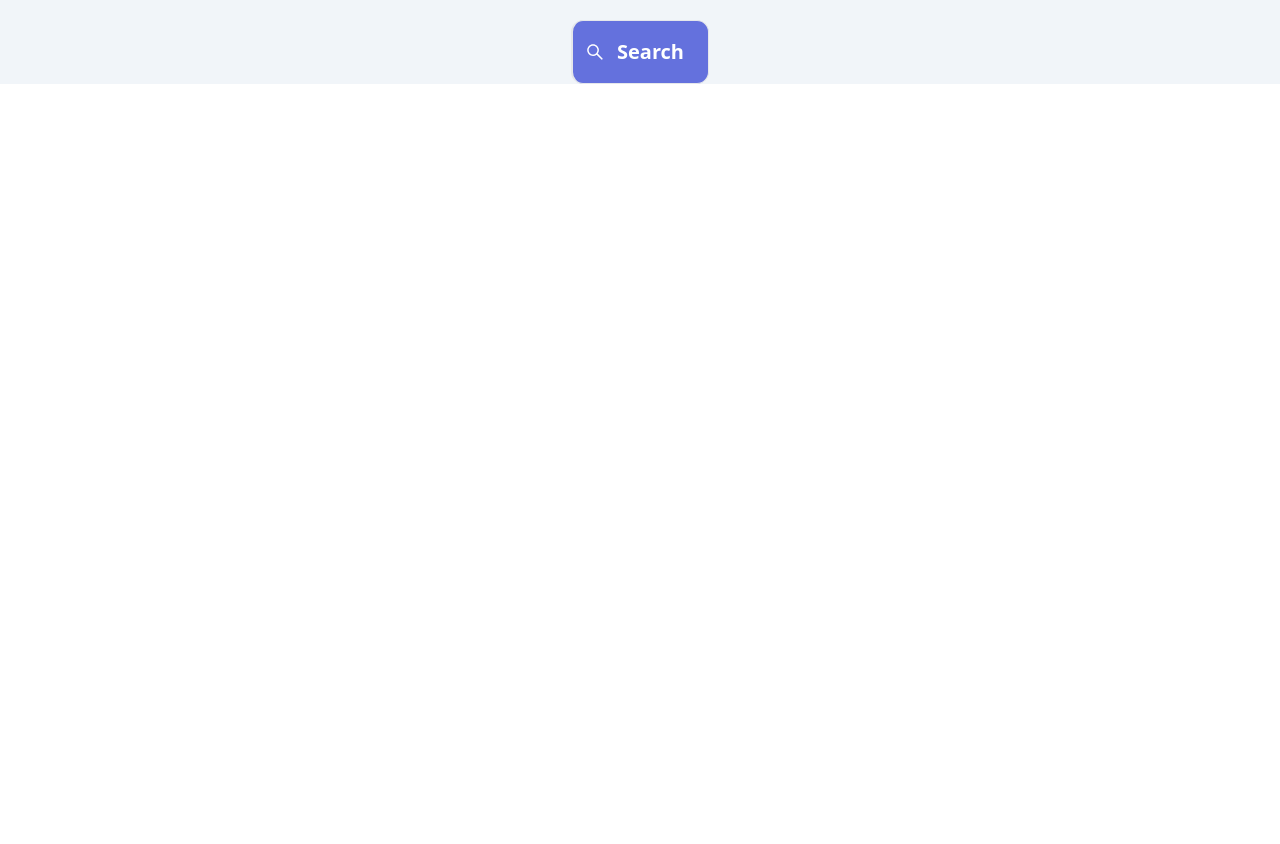
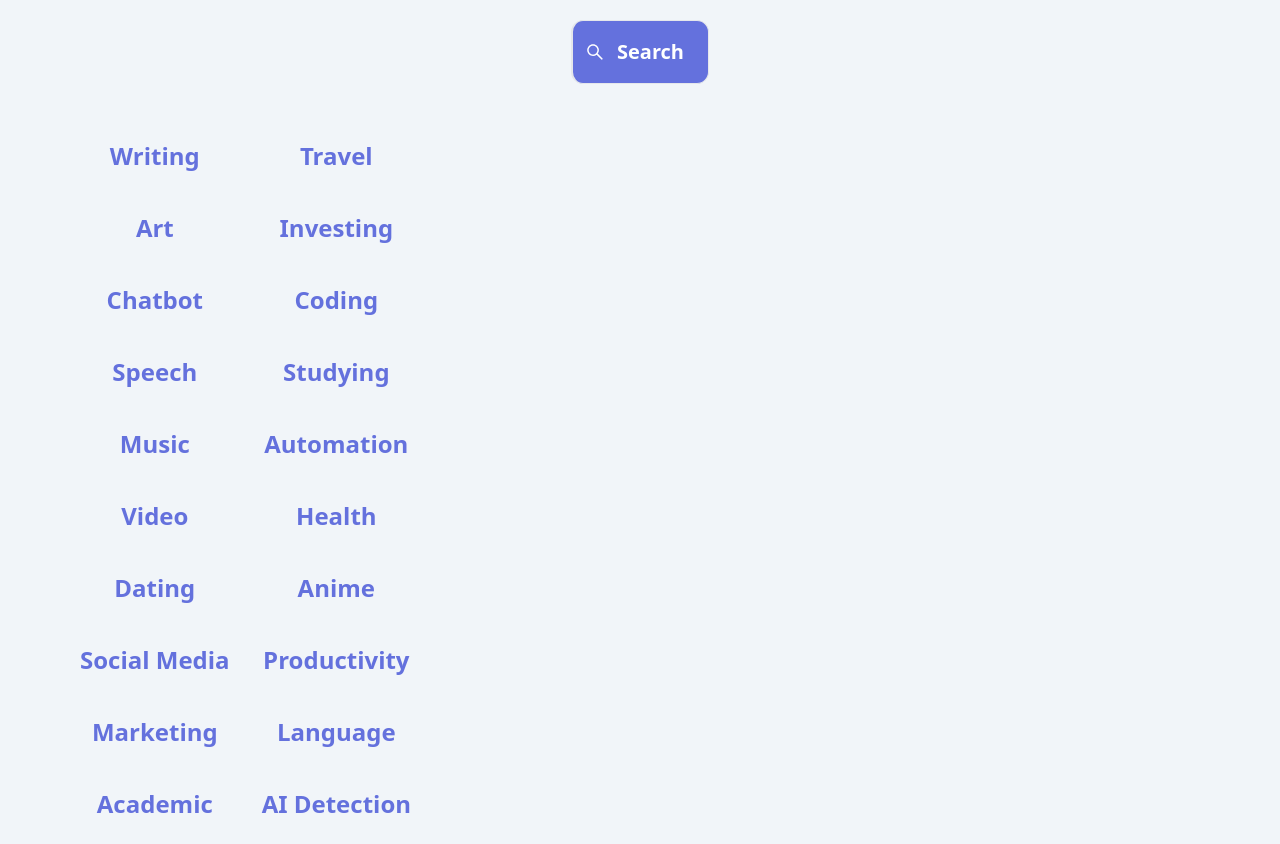
Before and after one commit to yafet-123/AiSearch, a Next.js app: page / in a window 1280 px wide. Shown: the part 464-1308 px from the top of the page. Before the commit the page ends 800 px from the top, so only its background shows below. Built offline with nearby package versions, Linux system fonts and the light colour scheme.

Commit message:
editing category of the pages index.js

```diff
--- a/components/common/MainHeader.tsx
+++ b/components/common/MainHeader.tsx
@@ -13,7 +13,7 @@ export const MainHeader: React.FC<HeaderTitle> = ({ title }) => {
         />
         <meta name="viewport" content="initial-scale=1.0, width=device-width" />
         <meta http-equiv="X-UA-Compatible" content="IE=edge" />
-
+        <link rel="manifest" href="public/manifest.json" />
         <link
           rel="apple-touch-icon"
           sizes="180x180"
--- a/components/home/Category.tsx
+++ b/components/home/Category.tsx
@@ -1,17 +1,14 @@
 import React from 'react';
-import { HeroContentOne } from '../../types/types';
+import { CategoryData }  from '../../data/Category'
 
-export const Hero: React.FC = () => {
+export const Category: React.FC<any> = () => {
   return (
-    <div className="flex justify-center items-center lg:px-20" >
-      <div className="flex flex-col gap-8 font-bold text-center md:pt-10">
-        <div>
-          <h1 className="text-3xl lg:text-5xl font-bold text-[#6471DD] dark:text-[#C1B0EB] lg:mb-2">{title}</h1>
-        </div>
-        <div>
-          <p className="text-black dark:text-white text-md md:text-xl m-4 font-normal !leading-9">{subtitle}</p>
-        </div>
-      </div>
+    <div className="flex h-full lg:px-20" >
+      <ul className="flex h-[45rem] flex-col justify-center items-center flex-wrap gap-8 font-bold break-words">
+        { CategoryData?.map((category:any, index:any)=>(
+          <li key={index} className="text-lg lg:text-2xl font-bold text-[#6471DD] dark:text-[#C1B0EB] lg:mb-2">{category.title}</li>
+        ))}
+      </ul>
     </div>
   );
 };
--- a/data/Category.ts
+++ b/data/Category.ts
@@ -1,6 +1,6 @@
 import { CategoryType } from '../types/types';
 
-const CategoryData: CategoryType[] = [
+export const CategoryData: CategoryType[] = [
   {
     id:"1",
     title:"Writing"
--- a/pages/index.tsx
+++ b/pages/index.tsx
@@ -6,6 +6,7 @@ const inter = Inter({ subsets: ['latin'] })
 import { MainHeader } from '../components/common/MainHeader';
 import { Hero } from '../components/home/Hero';
 import { SearchBar } from '../components/home/SearchBar';
+import { Category } from '../components/home/Category';
 
 export default function Home() {
     return (
@@ -17,6 +18,7 @@ export default function Home() {
                     subtitle="Search AI tools for whatever your needs. Simply type in a function like 'music' or 'image editing'. We aim to build the most complete list of AI tools on the market. Stay tuned for more features!"
                 />
                 <SearchBar />
+                <Category />
             </section>
         </React.Fragment>
     )
--- a/types/types.ts
+++ b/types/types.ts
@@ -4,7 +4,7 @@ export interface HeroContentOne {
   title: String;
   subtitle: String;
   cssStyle: String;
-}
+};
 
 export type CategoryType = {
   id: String;
```
